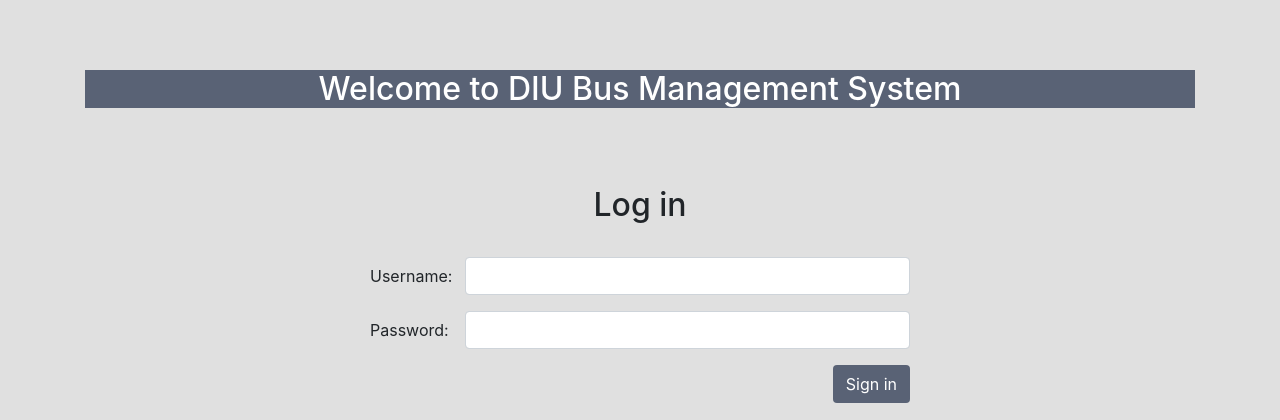
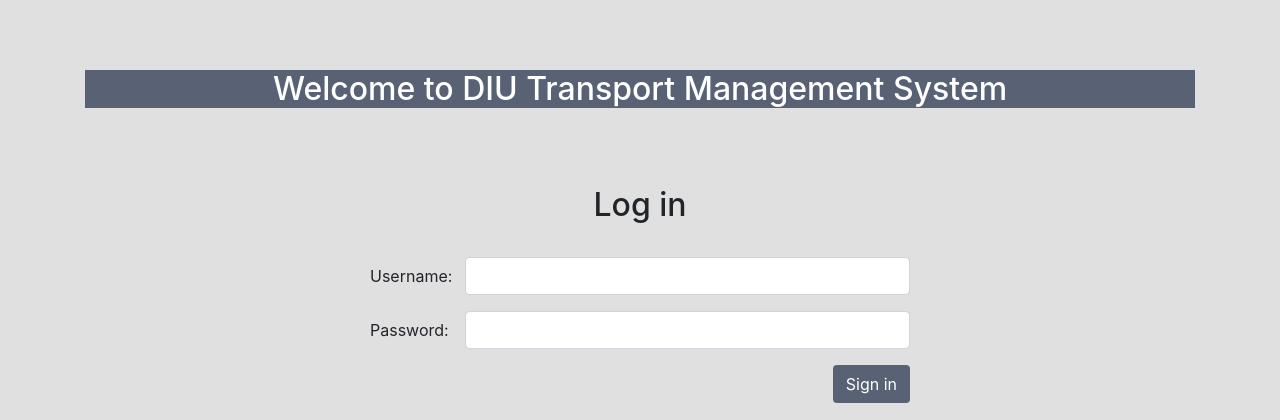
Before and after one commit to schr0diinger/DIU-Transport-Management-System, a Django app: page / in a window 1280 px wide. Shown: the part 56-476 px from the top of the page. Run offline with Django 3.2, Linux system fonts and the light colour scheme; some libraries are stand-ins or nearby versions.

Commit message:
Changing Names

```diff
--- a/myapp/templates/myapp/signin.html
+++ b/myapp/templates/myapp/signin.html
@@ -1,7 +1,7 @@
 {% extends 'myapp/base.html' %}
 {% block content %}
 <div class="container">
-    <center><h2 style="margin-top: 70px; background-color: #596275;color: white">Welcome to DIU Bus Management System</h2></center>
+    <center><h2 style="margin-top: 70px; background-color: #596275;color: white">Welcome to DIU Transport Management System</h2></center>
         <div class="row">
             <div class="col-sm-6 mx-auto" style="margin-top: 70px">
                 <h2 style="text-align:center;">Log in</h2>
```
